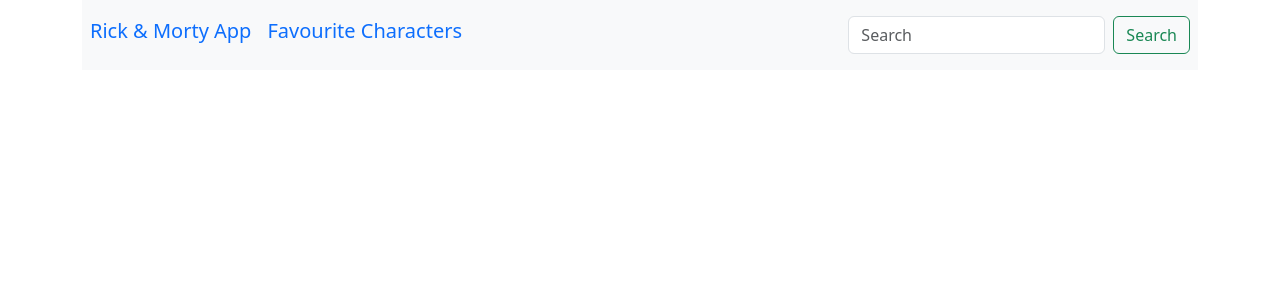
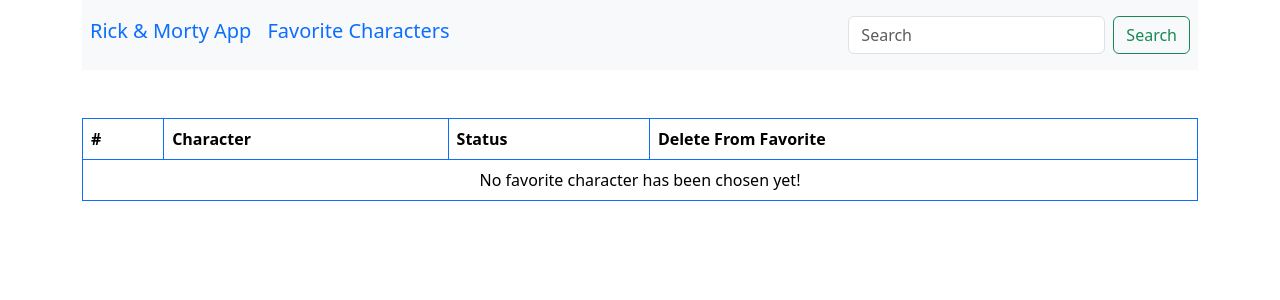
Before and after one commit to irem-koc/rickandmorty, a React (Vite) app: page /fav-chars in a window 1280 px wide. Shown: the top 300 px of the page. Built offline with nearby package versions, Linux system fonts and the light colour scheme.

Commit message:
feat: change favorite add remove functionalities and favorite items page

```diff
--- a/src/components/CharacterItem.jsx
+++ b/src/components/CharacterItem.jsx
@@ -6,11 +6,15 @@
 import { MyContext } from "../context/MyContext";
 import getCharacter from "../services/getCharacter";
 import "./../styles/style.css";
+
 const CharacterItem = ({ characterNumber }) => {
   const navigate = useNavigate();
   const [character, setCharacter] = useState();
-  const [addFav, setAddFav] = useState(false);
-  const { favCharList, setFavCharList } = useContext(MyContext);
+  const { favCharList, setFavCharList, favChars, setFavChars } =
+    useContext(MyContext);
+
+  const isFavorite = favCharList.includes(characterNumber);
+
   const fetchData = async () => {
     try {
       await getCharacter(characterNumber).then((response) => {
@@ -20,34 +24,37 @@
       console.error("Error fetching products:", error);
     }
   };
-  console.log(favCharList);
-  useEffect(() => {
-    setAddFav(false);
-  }, [characterNumber]);
+
   useEffect(() => {
     const fetchDataTimeout = setTimeout(fetchData, 1500);
 
     return () => clearTimeout(fetchDataTimeout);
   }, [character]);
+  useEffect(() => {
+    localStorage.setItem("favChars", JSON.stringify(favChars));
+  }, [favChars]);
+
   const handleRemoveFav = () => {
-    setAddFav(false);
     const newFavCharList = favCharList.filter((fav) => fav !== characterNumber);
+    const newFavsList = favChars.filter((fav) => fav.id !== characterNumber);
+    setFavChars(newFavsList);
     setFavCharList(newFavCharList);
   };
+
   const handleAddFav = () => {
     if (favCharList.length < 10) {
-      setAddFav(true);
-      console.log(characterNumber);
-      favCharList.push(characterNumber);
+      setFavCharList((prevList) => [...prevList, characterNumber]);
+      setFavChars((prevList) => [...prevList, character]);
     } else {
       alert(
-        "Favori karakter ekleme sayısını aştınız. Başka bir karakteri favorilerdençıkarmalısınız."
+        "Favori karakter ekleme sayısını aştınız. Başka bir karakteri favorilerden çıkarmalısınız."
       );
     }
   };
+
   return (
     <div>
-      {addFav ? (
+      {isFavorite ? (
         <MdOutlineFavorite onClick={() => handleRemoveFav()} />
       ) : (
         <MdOutlineFavoriteBorder onClick={() => handleAddFav()} />
--- a/src/components/Header.jsx
+++ b/src/components/Header.jsx
@@ -9,7 +9,7 @@
             Rick & Morty App
           </Link>
           <Link className="text-decoration-none text-sm" to="/fav-chars">
-            Favourite Characters
+            Favorite Characters
           </Link>
         </h1>
         <form className="d-flex align-items-center justify-content-center form my-2 gap-2 ">
--- a/src/context/MyContext.jsx
+++ b/src/context/MyContext.jsx
@@ -6,6 +6,7 @@
 const ContextProvider = ({ children }) => {
   const [episodeList, setEpisodeList] = useState([]);
   const [favCharList, setFavCharList] = useState([]);
+  const [favChars, setFavChars] = useState([]);
   const [episodePageNumber, setEpisodePageNumber] = useState(1);
   const [characterPageNumber, setCharacterPageNumber] = useState(1);
   const [isLoading, setIsLoading] = useState(false);
@@ -23,6 +24,8 @@
     setCharacterPageNumber,
     favCharList,
     setFavCharList,
+    favChars,
+    setFavChars,
   };
   return <MyContext.Provider value={values}>{children}</MyContext.Provider>;
 };
--- a/src/pages/FavCharacters.jsx
+++ b/src/pages/FavCharacters.jsx
@@ -1,31 +1,82 @@
 /* eslint-disable no-unused-vars */
-import { useContext, useEffect, useState } from "react";
+import { useContext, useEffect } from "react";
+import { useNavigate } from "react-router-dom";
 import { MyContext } from "../context/MyContext";
-import getCharacter from "../services/getCharacter";
 
 const FavCharacters = () => {
-  const { favCharList, setFavCharList } = useContext(MyContext);
-  const [character, setCharacter] = useState();
-  const [favChars, setFavChars] = useState([]);
-  // const fetchData = async () => {
-  //   try {
-  //     await getCharacter(favCharList[0]).then((response) => {
-  //       setFavChars([...favChars, response]);
-  //     });
-  //   } catch (error) {
-  //     console.error("Error fetching products:", error);
-  //   }
-  // };
-  // useEffect(() => {
-  //   const fetchDataTimeout = setTimeout(fetchData, 1500);
-
-  //   return () => clearTimeout(fetchDataTimeout);
-  // }, []);
+  const { favCharList, setFavCharList, favChars, setFavChars } =
+    useContext(MyContext);
+  const navigate = useNavigate();
+  const loadFavCharsFromLocalStorage = () => {
+    const storedFavChars = localStorage.getItem("favChars");
+    if (storedFavChars) {
+      setFavChars(JSON.parse(storedFavChars));
+    }
+  };
+  useEffect(() => {
+    loadFavCharsFromLocalStorage();
+  }, []);
+  useEffect(() => {
+    localStorage.setItem("favChars", JSON.stringify(favChars));
+  }, [favChars]);
+  const handleDeleteFav = (id, character) => {
+    if (
+      confirm(
+        character?.name +
+          " isimli karakteri favorilerden kaldırmak istediğinize emin misiniz?"
+      )
+    ) {
+      const newFavCharList = favCharList.filter((fav) => fav !== id);
+      const newFavsList = favChars.filter((fav) => fav.id !== id);
+      setFavChars(newFavsList);
+      setFavCharList(newFavCharList);
+    }
+  };
   return (
     <div>
-      {favCharList?.map((char) => (
-        <h1 key={char?.id}>{char?.name}</h1>
-      ))}
+      {
+        <table className="table table-bordered border-primary mt-5">
+          <thead>
+            <tr>
+              <th scope="col">#</th>
+              <th scope="col">Character</th>
+              <th scope="col">Status</th>
+              <th scope="col">Delete From Favorite</th>
+            </tr>
+          </thead>
+          <tbody>
+            {favChars.length === 0 ? (
+              <tr className="text-center">
+                <td colSpan={6}>No favorite character has been chosen yet!</td>
+              </tr>
+            ) : (
+              favChars?.map((char) => (
+                <tr key={char?.id}>
+                  <td scope="row" colSpan={1}>
+                    <img
+                      onClick={() => navigate(`/character/${char.id}`)}
+                      width={200}
+                      className="figure-img img-fluid rounded hover-effect"
+                      src={char?.image}
+                      alt={char?.name}
+                    />
+                  </td>
+                  <td>{char?.name}</td>
+                  <td>{char?.status}</td>
+                  <td>
+                    <button
+                      onClick={() => handleDeleteFav(char?.id, char)}
+                      className="btn btn-danger"
+                    >
+                      Delete
+                    </button>
+                  </td>
+                </tr>
+              ))
+            )}
+          </tbody>
+        </table>
+      }
     </div>
   );
 };
```
